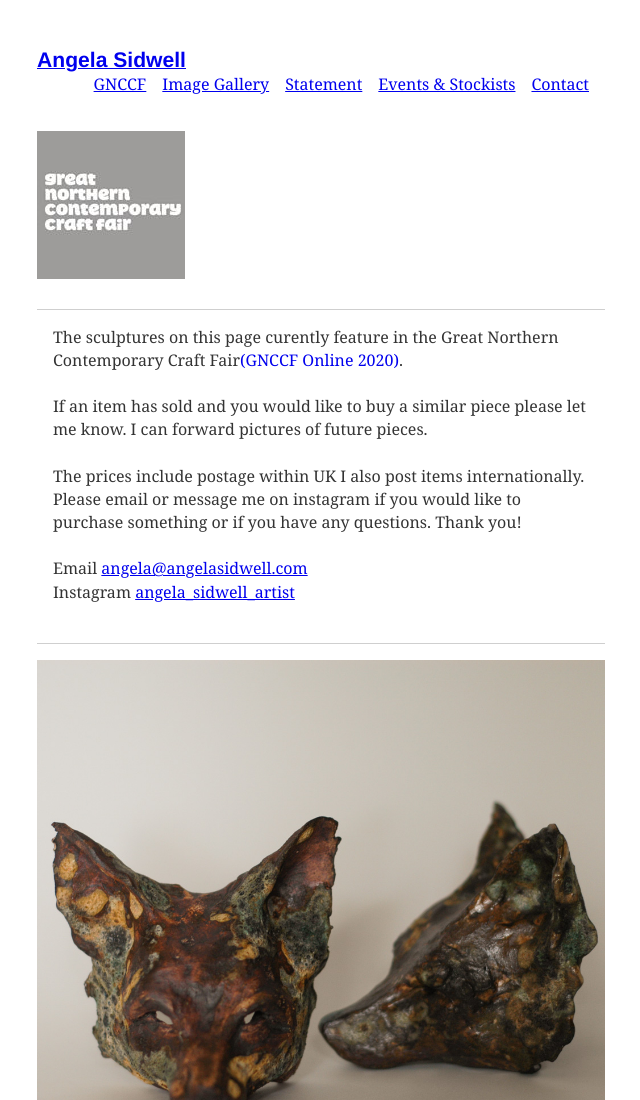
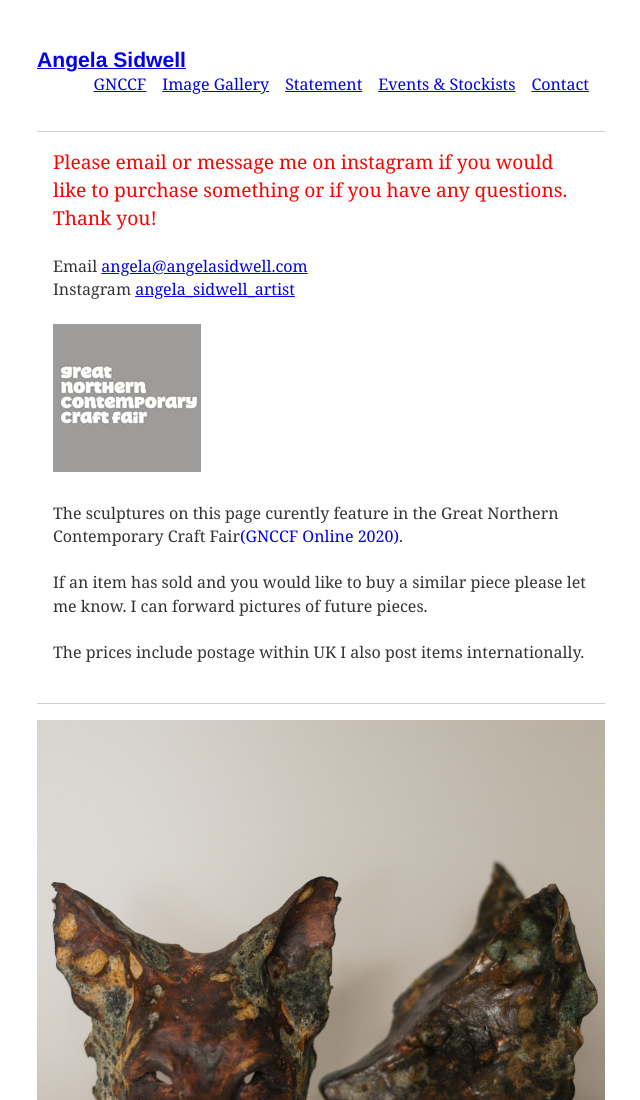
Before and after one commit to chrisfield/angela-sidwell, a Gatsby site: page /gnccf in a window 1280 px wide. Shown: the top 1100 px of the page, without its empty margins (319-959 px from the left). Built offline with nearby package versions, Linux system fonts and the light colour scheme; Gatsby itself is replaced by a stand-in of ours; some packages are replaced by stand-ins of ours.

Commit message:
Minor wording improvments

```diff
--- a/src/pages/gnccf.js
+++ b/src/pages/gnccf.js
@@ -21,13 +21,21 @@ export default ({ data }) => {
   return (
     <Layout  className={galleryStyles.album}>
       <section>
-        <img src={'/gnccf.jpg'} alt="GNCCF Logo" />
         <div style={{
           marginBottom: '1em',
           padding: '1em',
           borderBottom: '1px solid #cfcfcf',
           borderTop: '1px solid #cfcfcf'
         }}>
+          <p style={{ fontSize: '1.2em', color: 'red'}}>
+            Please email or message me on instagram if you would like to purchase something or if you have any questions. Thank you!
+          </p>
+          <p>
+            Email <a href="mailto:angela@angelasidwell.com">angela@angelasidwell.com</a>
+            <br/>
+            Instagram <a href="https://www.instagram.com/angela_sidwell_artist/">angela_sidwell_artist</a>
+          </p>
+          <img src={'/gnccf.jpg'} alt="GNCCF Logo" />
           <p>
             The sculptures on this page curently feature in the Great Northern Contemporary Craft Fair
             <a style={{ textDecoration: 'none' }} href="http://www.greatnorthernevents.co.uk/homepage-gnccf.aspx">(GNCCF Online 2020)</a>.
@@ -36,12 +44,7 @@ export default ({ data }) => {
             If an item has sold and you would like to buy a similar piece please let me know. I can forward pictures of future pieces.
           </p>
           <p>
-            The prices include postage within UK I also post items internationally. Please email or message me on instagram if you would like to purchase something or if you have any questions. Thank you!
-          </p>
-          <p>
-            Email <a href="mailto:angela@angelasidwell.com">angela@angelasidwell.com</a>
-            <br/>
-            Instagram <a href="https://www.instagram.com/angela_sidwell_artist/">angela_sidwell_artist</a>
+            The prices include postage within UK I also post items internationally.
           </p>
         </div>
 
--- a/src/pages/index.js
+++ b/src/pages/index.js
@@ -8,7 +8,7 @@ export default ({ data }) => (
   <Layout>
       <div style={{ marginBottom: '2em' }}>
         <div>
-          See my work at Great Northern Contemporary Craft Fair Online <Link to="/gnccf">here</Link>
+          View/purchase my work at Great Northern Contemporary Craft Fair Online <Link to="/gnccf">here</Link>
         </div>
       </div>
       <Img
```
